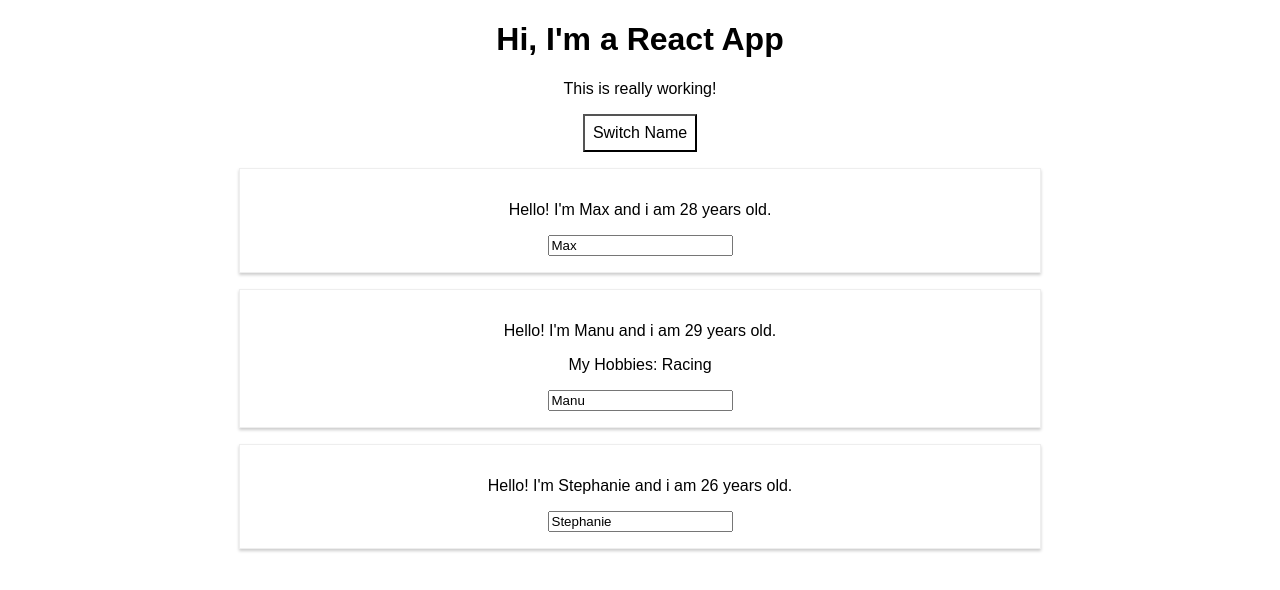
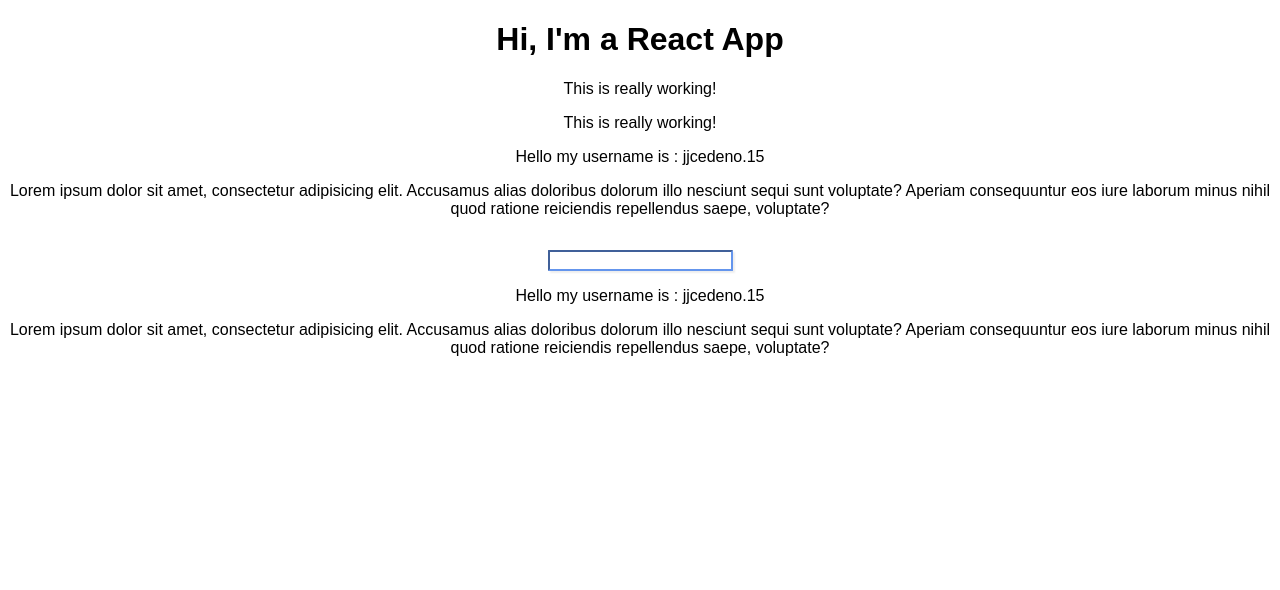
Before and after one commit to jafjdev/react_complete_guide, a React (Create React App) app: page / in a window 1280 px wide. Shown: the top 590 px of the page. Built offline with nearby package versions, Linux system fonts and the light colour scheme.

Commit message:
[50] HomeWork done!

```diff
--- a/src/App.js
+++ b/src/App.js
@@ -1,6 +1,7 @@
 import React, {Component} from 'react';
 import './App.css';
-import Person from './Person/Person';
+import UserOutput from "./UserOutput/UserOutput";
+import UserInput from "./UserInput/UserInput";
 
 class App extends Component {
     state = {
@@ -36,19 +37,31 @@ class App extends Component {
         )
     }
 
+    state = {
+        ...this.state,
+        username: ['jjcedeno.15']
+    };
+
+
+    change = (event) => {
+        this.setState(
+            {
+                ...this.state,
+                username: [event.target.value]
+            }
+        )
+    };
+
     render() {
-        const style = {
-            backgroundColor: 'white',
-            font: 'inherit',
-            border: '1x solid blue',
-            padding: '8px',
-            cursor: 'pointer'
-        };
         return (
             <div className="App">
                 <h1>Hi, I'm a React App</h1>
                 <p>This is really working!</p>
-                <button style={style} onClick={() => this.switchNameHandler('Maximilian!!!!')}>Switch Name</button>
+                <p>This is really working!</p>
+                <UserOutput username={this.state.username[0]}/>
+                <UserInput change={this.change}/>
+                <UserOutput username={this.state.username[0]}/>
+                {/*                <button onClick={() => this.switchNameHandler('Maximilian!!!!')}>Switch Name</button>
                 <Person
                     name={this.state.persons[0].name}
                     age={this.state.persons[0].age}
@@ -64,7 +77,7 @@ class App extends Component {
                 <Person
                     name={this.state.persons[2].name}
                     age={this.state.persons[2].age}
-                />
+                />*/}
             </div>
         );
         // return React.createElement('div', {className: 'App'}, React.createElement('h1', null, 'Does this work now?'));
--- /dev/null
+++ b/src/UserInput/UserInput.css
@@ -0,0 +1,6 @@
+input {
+    border-radius: 1px;
+    border-color: cornflowerblue;
+    margin: 16px auto auto auto;
+    box-shadow: 2px 2px 2px #eee;
+}
--- /dev/null
+++ b/src/UserInput/UserInput.js
@@ -0,0 +1,10 @@
+import React from "react";
+import './UserInput.css';
+
+const UserInput = (props) => {
+    return (
+        <input className="input" type="text" onChange={props.change} value={props.username}/>
+    );
+};
+
+export default UserInput;
--- /dev/null
+++ b/src/UserOutput/UserOutput.js
@@ -0,0 +1,22 @@
+import React from 'react';
+
+const UserOutput = (props) => {
+    return (
+        <div>
+            <p>
+                Hello my username is : {props.username}
+            </p>
+            <p>
+                Lorem ipsum dolor sit amet, consectetur adipisicing elit. Accusamus alias doloribus dolorum illo
+                nesciunt
+                sequi
+                sunt voluptate? Aperiam consequuntur eos iure laborum minus nihil quod ratione reiciendis repellendus
+                saepe,
+                voluptate?
+            </p>
+        </div>
+
+    );
+}
+
+export default UserOutput;
```
